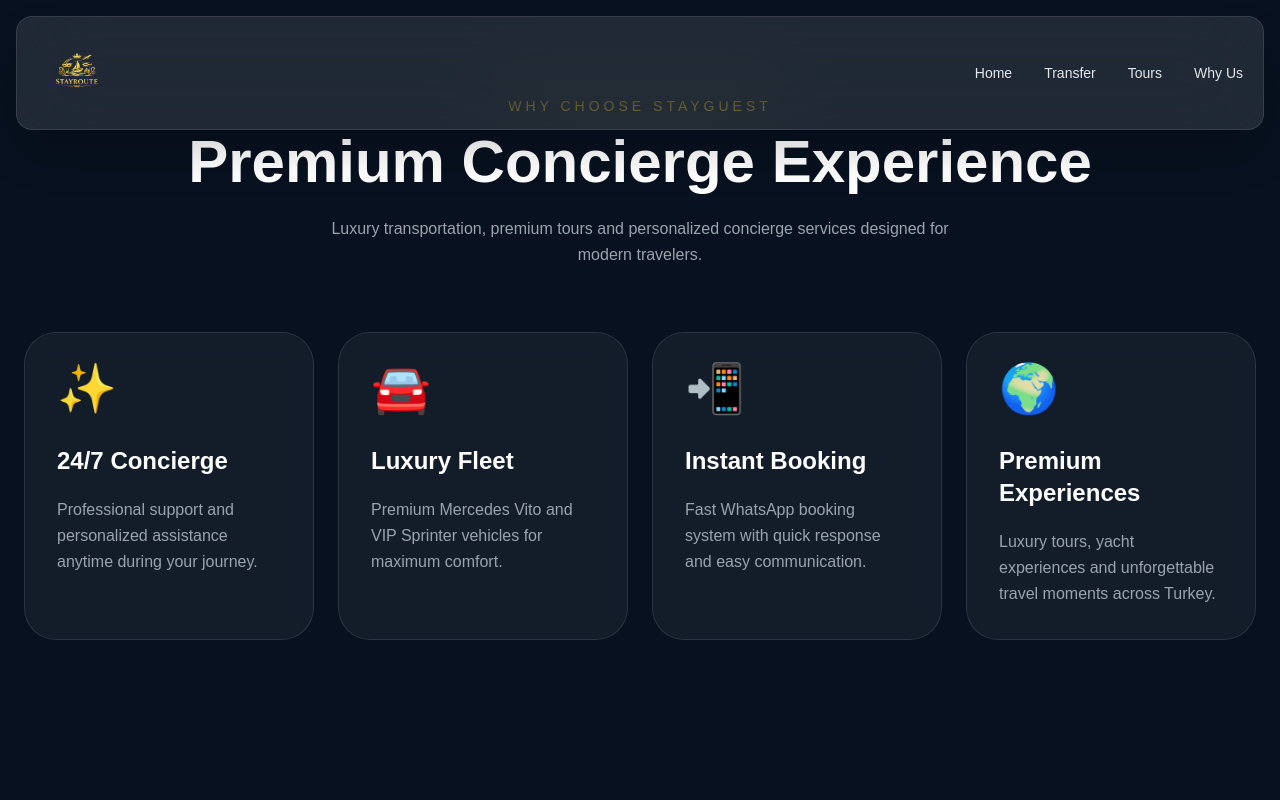
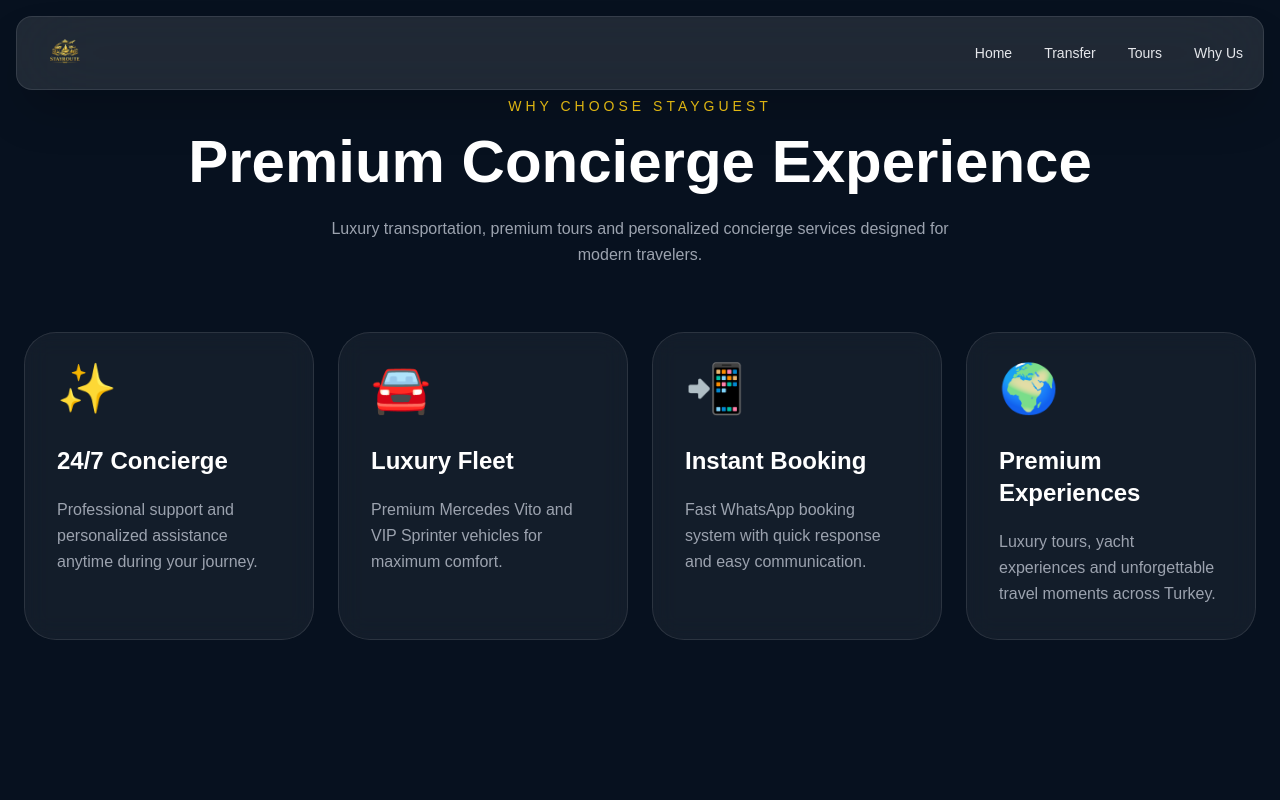
Before and after one commit to frozen1903/stayroutes, a Next.js app: page /services in a window 1280 px wide. Shown: the top 800 px of the page. Built offline with nearby package versions, Linux system fonts and the light colour scheme.

Commit message:
Update Navbar.jsx

```diff
--- a/components/Navbar.jsx
+++ b/components/Navbar.jsx
@@ -12,14 +12,14 @@ export default function Navbar() {
 
       <nav className="fixed top-0 left-0 w-full z-50 px-4 py-4">
 
-        <div className="max-w-7xl mx-auto bg-white/10 backdrop-blur-2xl border border-white/10 rounded-2xl px-5 py-4 flex items-center justify-between shadow-2xl">
+        <div className="max-w-7xl mx-auto bg-white/10 backdrop-blur-2xl border border-white/10 rounded-2xl px-5 py-2 flex items-center justify-between shadow-2xl">
 
            <a href="/">
 
       <img
         src="/logo.png"
         alt="StayRoute"
-        className="h-16 md:h-20 w-auto object-contain cursor-pointer"
+        className="h-14 w-auto object-contain cursor-pointer"
       />
 
     </a>
```
